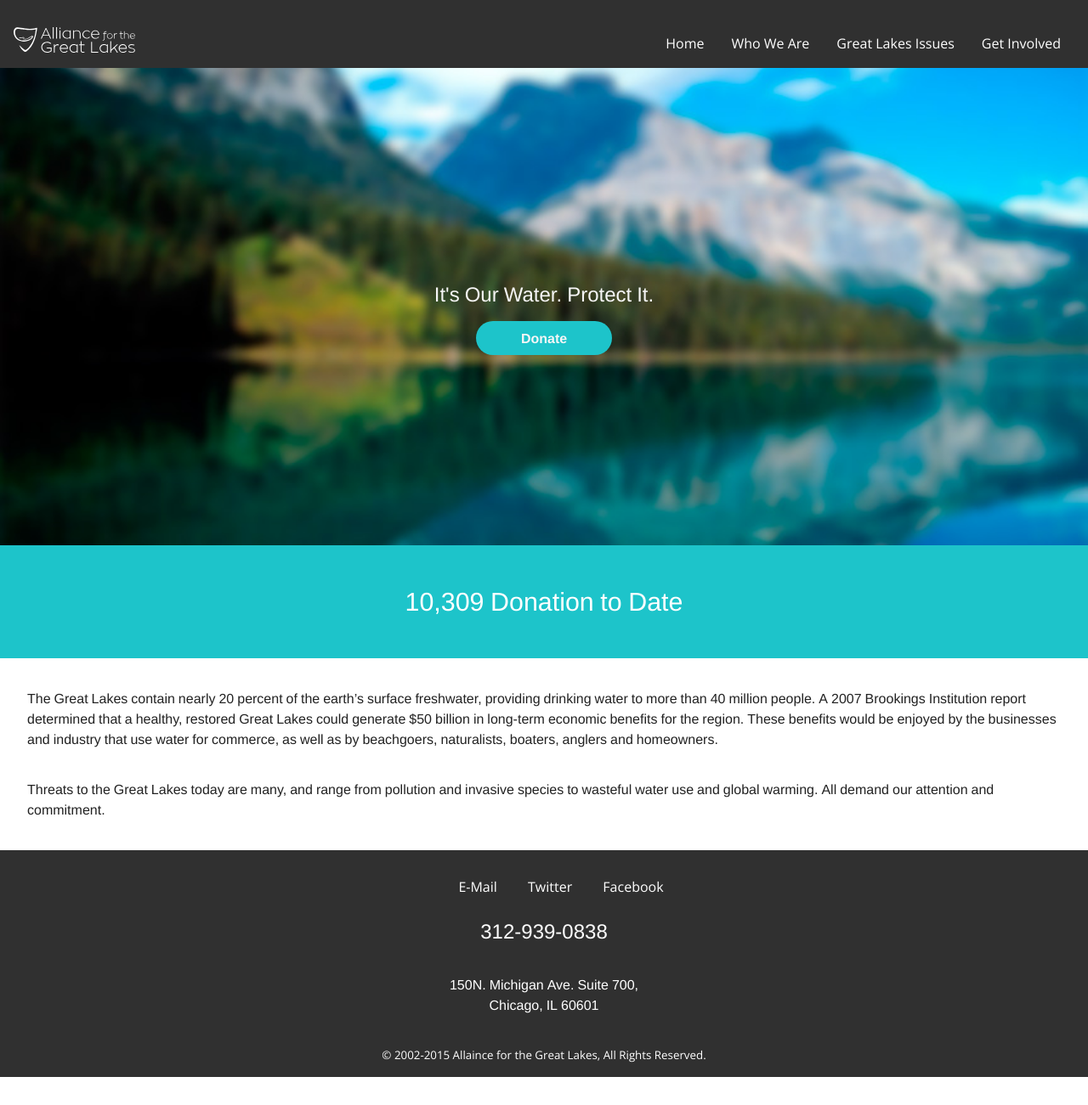
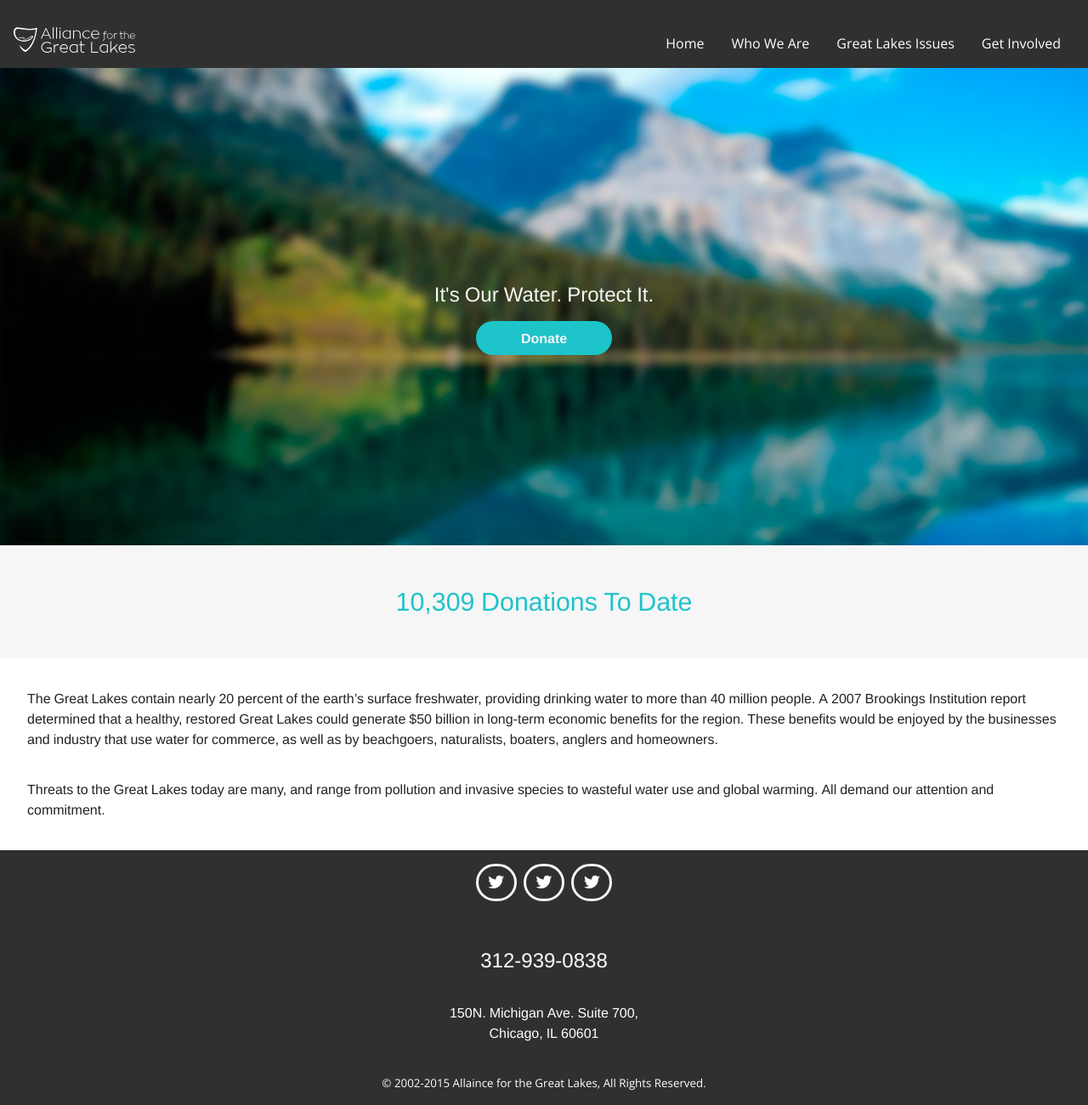
Before and after one commit to hbrittany/greatlakes, a Jekyll site: the page built from index.html, in a window 1280 px wide. Shown: the whole page at 85% size. Built offline with Jekyll 4.4.1, drawn with Linux system fonts in a browser that asks for light colours; nearby versions of some CDN libraries; library files that are not in the unit come from our copies; before the commit the page ends 1268 px from its top, so only the background shows below that.

Commit message:
style(css): nav and footer

```diff
--- a/_includes/footer.html
+++ b/_includes/footer.html
@@ -1,9 +1,11 @@
 
-        <ul>
-            <li class="row"><a href="#">E-Mail</a></li>
-            <li class="row"><a href="#">Twitter</a></li>
-            <li class="row"><a href="#">Facebook</a></li>
+        <ul class="media">
+            <li><a href="#"><i class="fa fa-twitter fa-lg"></i><span  class="hide-text">Twitter</span></a></li>
+            <li><a href="#"><i class="fa fa-twitter fa-lg"></i><span  class="hide-text">Twitter</span></a></li>
+            <li><a href="#"><i class="fa fa-twitter fa-lg"></i><span  class="hide-text">Twitter</span></a></li>
          </ul>
+
+
 
         <h2 class="center white">312-939-0838</h2>
         <p class="center white">150N. Michigan Ave. Suite 700, <br> Chicago, IL 60601</p>
--- a/_layouts/default.html
+++ b/_layouts/default.html
@@ -21,10 +21,10 @@
         <a href="/index.html"><img class="nav-logo" src="images/logo.svg" alt="Great Lakes Logo"></a>
 
           <!-- Menu Toggle Icon -->
-        <a class="toggle-btn" href="#main-menu"><i class="fa fa-bars"></i><span>Menu</span>Menu</a>
+        <a class="toggle-btn" href="#main-menu"><i class="fa fa-bars"></i><span>Menu</span></a>
 
         <nav class="navigation slide-menu">
-        <a class="close-btn" href="#main-menu"><i class="i-close"></i><span>Close</span>Close Menu</a>
+        <a class="close-btn" href="#main-menu"><i class="fa fa-times"></i><span>Close</span></a>
           <ul>
               <li><a href="{{site.baseurl}}/index.html">Home</a></li>
               <li><a href="{{site.baseurl}}/who-we-are.html">Who We Are</a></li>
--- a/css/style.css
+++ b/css/style.css
@@ -2241,7 +2241,7 @@
       text-align: center;
       text-decoration: none; }
 
-@media only screen and (min-width: 35em) {
+@media only screen and (min-width: 45em) {
   /* line 133, /Users/Brittany/Documents/AC3.5/Interactive/greatlakes/scss/components/main */
   .navigation {
     text-align: center;
@@ -2261,36 +2261,34 @@
 .toggle-btn, .close-btn {
   color: white;
   position: relative;
-  margin-top: 1.4rem;
+  margin-top: 1rem;
   height: 40px;
   width: 40px;
-  text-decoration: none; }
-  /* line 156, /Users/Brittany/Documents/AC3.5/Interactive/greatlakes/scss/components/main */
+  text-decoration: none;
+  padding: 0 0.5rem;
+  display: block; }
+  /* line 158, /Users/Brittany/Documents/AC3.5/Interactive/greatlakes/scss/components/main */
   .toggle-btn i, .close-btn i {
-    border: 1px solid #f6f6f6;
-    padding: 0.5em; }
-  /* line 160, /Users/Brittany/Documents/AC3.5/Interactive/greatlakes/scss/components/main */
+    padding-top: 0.5rem; }
+  /* line 161, /Users/Brittany/Documents/AC3.5/Interactive/greatlakes/scss/components/main */
   .toggle-btn span, .close-btn span {
-    text-indent: 100%;
-    white-space: nowrap;
-    overflow: hidden;
-    display: block; }
-
-/* line 165, /Users/Brittany/Documents/AC3.5/Interactive/greatlakes/scss/components/main */
+    font-size: 0.3rem; }
+
+/* line 167, /Users/Brittany/Documents/AC3.5/Interactive/greatlakes/scss/components/main */
 .close-btn {
   margin: 1em; }
 
 /**
  * Sliding Navigation
  */
-@media only screen and (max-width: 60em) {
-  /* line 175, /Users/Brittany/Documents/AC3.5/Interactive/greatlakes/scss/components/main */
+@media only screen and (max-width: 45em) {
+  /* line 177, /Users/Brittany/Documents/AC3.5/Interactive/greatlakes/scss/components/main */
   .site-wrapper {
     position: relative;
     overflow: hidden;
     width: 100%;
     z-index: 100; }
-    /* line 180, /Users/Brittany/Documents/AC3.5/Interactive/greatlakes/scss/components/main */
+    /* line 182, /Users/Brittany/Documents/AC3.5/Interactive/greatlakes/scss/components/main */
     .site-wrapper .sliding-canvas {
       width: 100%;
       height: 100%;
@@ -2299,16 +2297,16 @@
           -ms-transform: translateX(0);
               transform: translateX(0);
       transition: all 300ms ease-in-out; }
-    /* line 188, /Users/Brittany/Documents/AC3.5/Interactive/greatlakes/scss/components/main */
+    /* line 190, /Users/Brittany/Documents/AC3.5/Interactive/greatlakes/scss/components/main */
     .site-wrapper[data-state='slide-open'] .sliding-canvas {
       -webkit-transform: translateX(-100%);
           -ms-transform: translateX(-100%);
               transform: translateX(-100%); }
-    /* line 192, /Users/Brittany/Documents/AC3.5/Interactive/greatlakes/scss/components/main */
+    /* line 194, /Users/Brittany/Documents/AC3.5/Interactive/greatlakes/scss/components/main */
     .site-wrapper[data-state='slide-open'] {
       overflow: visible; }
 
-  /* line 199, /Users/Brittany/Documents/AC3.5/Interactive/greatlakes/scss/components/main */
+  /* line 201, /Users/Brittany/Documents/AC3.5/Interactive/greatlakes/scss/components/main */
   .slide-menu {
     position: absolute;
     width: 100%;
@@ -2320,45 +2318,49 @@
     min-height: 800px; }
  }
 
-@media only screen and (min-width: 60em) {
-  /* line 215, /Users/Brittany/Documents/AC3.5/Interactive/greatlakes/scss/components/main */
+@media only screen and (min-width: 45em) {
+  /* line 217, /Users/Brittany/Documents/AC3.5/Interactive/greatlakes/scss/components/main */
   .toggle-btn, .close-btn {
     display: none; }
  }
 
-/* line 220, /Users/Brittany/Documents/AC3.5/Interactive/greatlakes/scss/components/main */
+/* line 222, /Users/Brittany/Documents/AC3.5/Interactive/greatlakes/scss/components/main */
 .banner {
   width: 100%; }
 
-/* line 224, /Users/Brittany/Documents/AC3.5/Interactive/greatlakes/scss/components/main */
+/* line 226, /Users/Brittany/Documents/AC3.5/Interactive/greatlakes/scss/components/main */
 .count {
-  background-color: #1dc4ca;
+  background-color: #f6f6f6;
   padding: 1.5rem; }
 
-/* line 229, /Users/Brittany/Documents/AC3.5/Interactive/greatlakes/scss/components/main */
+/* line 231, /Users/Brittany/Documents/AC3.5/Interactive/greatlakes/scss/components/main */
+.count h1 {
+  color: #1dc4ca; }
+
+/* line 235, /Users/Brittany/Documents/AC3.5/Interactive/greatlakes/scss/components/main */
 body.noscript .slide-menu {
   position: static;
   right: auto; }
 
-/* line 234, /Users/Brittany/Documents/AC3.5/Interactive/greatlakes/scss/components/main */
+/* line 240, /Users/Brittany/Documents/AC3.5/Interactive/greatlakes/scss/components/main */
 article {
   margin: 0;
   padding: 0; }
 
-/* line 239, /Users/Brittany/Documents/AC3.5/Interactive/greatlakes/scss/components/main */
+/* line 245, /Users/Brittany/Documents/AC3.5/Interactive/greatlakes/scss/components/main */
 div {
   margin: 0;
   padding: 0; }
 
-/* line 244, /Users/Brittany/Documents/AC3.5/Interactive/greatlakes/scss/components/main */
+/* line 250, /Users/Brittany/Documents/AC3.5/Interactive/greatlakes/scss/components/main */
 .img-flex {
   width: 100%; }
 
-/* line 248, /Users/Brittany/Documents/AC3.5/Interactive/greatlakes/scss/components/main */
+/* line 254, /Users/Brittany/Documents/AC3.5/Interactive/greatlakes/scss/components/main */
 .donate {
   width: 10em; }
 
-/* line 254, /Users/Brittany/Documents/AC3.5/Interactive/greatlakes/scss/components/main */
+/* line 260, /Users/Brittany/Documents/AC3.5/Interactive/greatlakes/scss/components/main */
 .btn, .btn:link, .btn:visited {
   display: inline-block;
   padding: 0.5em 1em;
@@ -2374,42 +2376,35 @@
   width: 8em;
   margin: 0 4em; }
 
-/* line 273, /Users/Brittany/Documents/AC3.5/Interactive/greatlakes/scss/components/main */
+/* line 279, /Users/Brittany/Documents/AC3.5/Interactive/greatlakes/scss/components/main */
 .btn-alt, .btn-alt:link, .btn-alt:visited {
   background-color: #21637F;
   color: #fff; }
 
-/* line 279, /Users/Brittany/Documents/AC3.5/Interactive/greatlakes/scss/components/main */
+/* line 285, /Users/Brittany/Documents/AC3.5/Interactive/greatlakes/scss/components/main */
 .close {
   width: 1.3em;
   margin: 1em;
   float: right; }
 
-/* line 285, /Users/Brittany/Documents/AC3.5/Interactive/greatlakes/scss/components/main */
+/* line 291, /Users/Brittany/Documents/AC3.5/Interactive/greatlakes/scss/components/main */
 div {
   margin: 0em;
   padding: 0em; }
 
-/* line 291, /Users/Brittany/Documents/AC3.5/Interactive/greatlakes/scss/components/main */
+/* line 297, /Users/Brittany/Documents/AC3.5/Interactive/greatlakes/scss/components/main */
 .margin-top {
   margin-top: 4em; }
 
-/* line 295, /Users/Brittany/Documents/AC3.5/Interactive/greatlakes/scss/components/main */
+/* line 301, /Users/Brittany/Documents/AC3.5/Interactive/greatlakes/scss/components/main */
 .left-align {
   float: left; }
 
-/* line 299, /Users/Brittany/Documents/AC3.5/Interactive/greatlakes/scss/components/main */
-.row {
-  display: inline-block;
-  margin: 0 1em;
-  color: white;
-  text-decoration: none; }
-
-/* line 306, /Users/Brittany/Documents/AC3.5/Interactive/greatlakes/scss/components/main */
+/* line 305, /Users/Brittany/Documents/AC3.5/Interactive/greatlakes/scss/components/main */
 .center {
   width: 50% auto; }
 
-/* line 310, /Users/Brittany/Documents/AC3.5/Interactive/greatlakes/scss/components/main */
+/* line 309, /Users/Brittany/Documents/AC3.5/Interactive/greatlakes/scss/components/main */
 footer {
   background-color: #303030;
   padding: 1em;
@@ -2418,13 +2413,13 @@
   padding-bottom: 1em;
   margin: 0em; }
 
-/* line 320, /Users/Brittany/Documents/AC3.5/Interactive/greatlakes/scss/components/main */
+/* line 319, /Users/Brittany/Documents/AC3.5/Interactive/greatlakes/scss/components/main */
 .hide-text {
   text-indent: 100%;
   white-space: nowrap;
   overflow: hidden; }
 
-/* line 326, /Users/Brittany/Documents/AC3.5/Interactive/greatlakes/scss/components/main */
+/* line 325, /Users/Brittany/Documents/AC3.5/Interactive/greatlakes/scss/components/main */
 .p-description {
   text-align: center;
   max-height: 0;
@@ -2432,30 +2427,57 @@
   overflow: hidden;
   color: #004371; }
 
-/* line 337, /Users/Brittany/Documents/AC3.5/Interactive/greatlakes/scss/components/main */
+/* line 336, /Users/Brittany/Documents/AC3.5/Interactive/greatlakes/scss/components/main */
 .p-description[data-state="expanded"] {
   max-height: 22rem; }
 
-/* line 341, /Users/Brittany/Documents/AC3.5/Interactive/greatlakes/scss/components/main */
+/* line 340, /Users/Brittany/Documents/AC3.5/Interactive/greatlakes/scss/components/main */
 .down-arrow {
   height: 35px;
   width: 35px; }
 
-/* line 346, /Users/Brittany/Documents/AC3.5/Interactive/greatlakes/scss/components/main */
+/* line 345, /Users/Brittany/Documents/AC3.5/Interactive/greatlakes/scss/components/main */
 .arrow-div {
   text-align: center;
   margin-right: auto;
   margin-left: auto;
   margin-bottom: 5rem; }
 
+/* line 352, /Users/Brittany/Documents/AC3.5/Interactive/greatlakes/scss/components/main */
+.media {
+  margin: 0;
+  padding: 0;
+  list-style-type: none;
+  text-align: center; }
+
+/* line 359, /Users/Brittany/Documents/AC3.5/Interactive/greatlakes/scss/components/main */
+.media li {
+  display: inline-block;
+  padding: 0;
+  margin: 0; }
+
+/* line 365, /Users/Brittany/Documents/AC3.5/Interactive/greatlakes/scss/components/main */
+.media i {
+  border: solid 3px;
+  padding: 0.7rem;
+  border-color: #f6f6f6;
+  border-radius: 100px; }
+
 /* line 1, /Users/Brittany/Documents/AC3.5/Interactive/greatlakes/scss/components/typography */
+.hide-text {
+  text-indent: 100%;
+  white-space: nowrap;
+  overflow: hidden;
+  display: block; }
+
+/* line 10, /Users/Brittany/Documents/AC3.5/Interactive/greatlakes/scss/components/typography */
 p {
   margin: 2.2em 2em;
   font-family: 'FontAwesome', Helvetica, Arial, sans-serif;
   font-size: 1em;
   line-height: 1.5em; }
 
-/* line 8, /Users/Brittany/Documents/AC3.5/Interactive/greatlakes/scss/components/typography */
+/* line 17, /Users/Brittany/Documents/AC3.5/Interactive/greatlakes/scss/components/typography */
 h1 {
   font-family: 'FontAwesome', Helvetica, Arial, sans-serif;
   font-size: 1.9em;
@@ -2463,7 +2485,7 @@
   color: white;
   font-weight: lighter; }
 
-/* line 16, /Users/Brittany/Documents/AC3.5/Interactive/greatlakes/scss/components/typography */
+/* line 25, /Users/Brittany/Documents/AC3.5/Interactive/greatlakes/scss/components/typography */
 h2 {
   font-family: 'FontAwesome', Helvetica, Arial sans-serif;
   text-align: center;
@@ -2472,7 +2494,7 @@
   margin: 1.2em 0em 0.7em 0em;
   padding: 0em; }
 
-/* line 25, /Users/Brittany/Documents/AC3.5/Interactive/greatlakes/scss/components/typography */
+/* line 34, /Users/Brittany/Documents/AC3.5/Interactive/greatlakes/scss/components/typography */
 h3 {
   font-family: 'FontAwesome', Helvetica, Arial sans-serif;
   text-align: center;
@@ -2483,7 +2505,7 @@
   line-height: 1.4em;
   font-weight: bold; }
 
-/* line 36, /Users/Brittany/Documents/AC3.5/Interactive/greatlakes/scss/components/typography */
+/* line 45, /Users/Brittany/Documents/AC3.5/Interactive/greatlakes/scss/components/typography */
 h4 {
   font-family: 'FontAwesome', Helvetica, Arial, sans-serif;
   font-size: 1em;
@@ -2491,33 +2513,33 @@
   margin: 0em;
   padding: 0em; }
 
-/* line 45, /Users/Brittany/Documents/AC3.5/Interactive/greatlakes/scss/components/typography */
+/* line 54, /Users/Brittany/Documents/AC3.5/Interactive/greatlakes/scss/components/typography */
 .light-blue {
   background-color: #21637F;
   margin: 0em;
   padding: 1.5em; }
 
-/* line 51, /Users/Brittany/Documents/AC3.5/Interactive/greatlakes/scss/components/typography */
+/* line 60, /Users/Brittany/Documents/AC3.5/Interactive/greatlakes/scss/components/typography */
 .dark-blue {
   background-color: #004371;
   margin: 0em;
   padding: 1.5em 0em; }
 
-/* line 57, /Users/Brittany/Documents/AC3.5/Interactive/greatlakes/scss/components/typography */
+/* line 66, /Users/Brittany/Documents/AC3.5/Interactive/greatlakes/scss/components/typography */
 .baby-blue {
   background-color: #B9E4F5;
   margin: 0em;
   padding: 2em 0em 4em 0em; }
 
-/* line 63, /Users/Brittany/Documents/AC3.5/Interactive/greatlakes/scss/components/typography */
+/* line 72, /Users/Brittany/Documents/AC3.5/Interactive/greatlakes/scss/components/typography */
 .blue-text {
   color: #004371; }
 
-/* line 67, /Users/Brittany/Documents/AC3.5/Interactive/greatlakes/scss/components/typography */
+/* line 76, /Users/Brittany/Documents/AC3.5/Interactive/greatlakes/scss/components/typography */
 .white {
   color: white; }
 
-/* line 71, /Users/Brittany/Documents/AC3.5/Interactive/greatlakes/scss/components/typography */
+/* line 80, /Users/Brittany/Documents/AC3.5/Interactive/greatlakes/scss/components/typography */
 .top-spacing {
   margin-top: 3.5em; }
 
--- a/index.html
+++ b/index.html
@@ -15,7 +15,7 @@
 <article>
 
   <div class="count">
-      <h1>10,309 Donation to Date</h1>
+      <h1>10,309 Donations To Date</h1>
   </div>
 
   <p>The Great Lakes contain nearly 20 percent of the earth’s surface freshwater, providing drinking water to more than 40 million people. A 2007 Brookings Institution report determined that a healthy, restored Great Lakes could generate $50 billion in long-term economic benefits for the region. These benefits would be enjoyed by the businesses and industry that use water for commerce, as well as by beachgoers, naturalists, boaters, anglers and homeowners.</p>
```
Also changed, not shown: scss/components/_main.scss (+34 -15 lines), scss/components/_typography.scss (+10 -1 lines), 2 other files.
